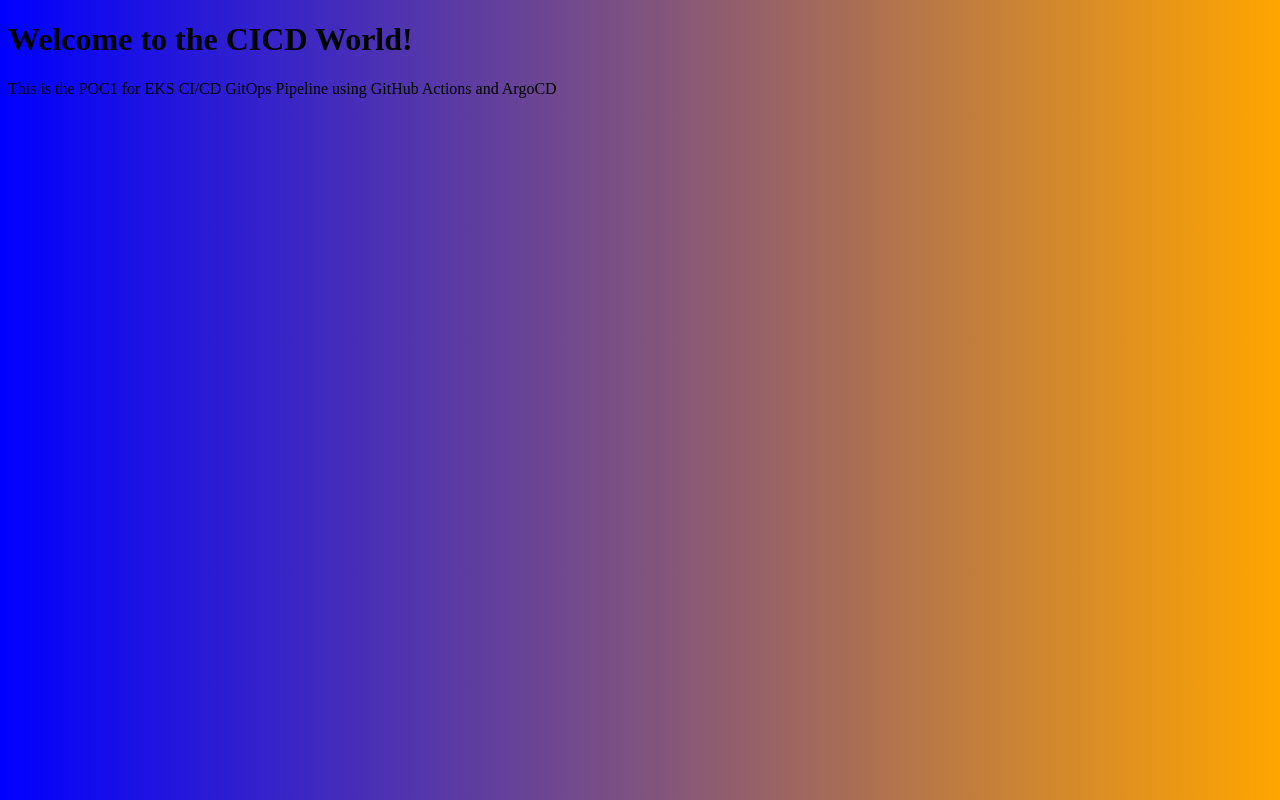
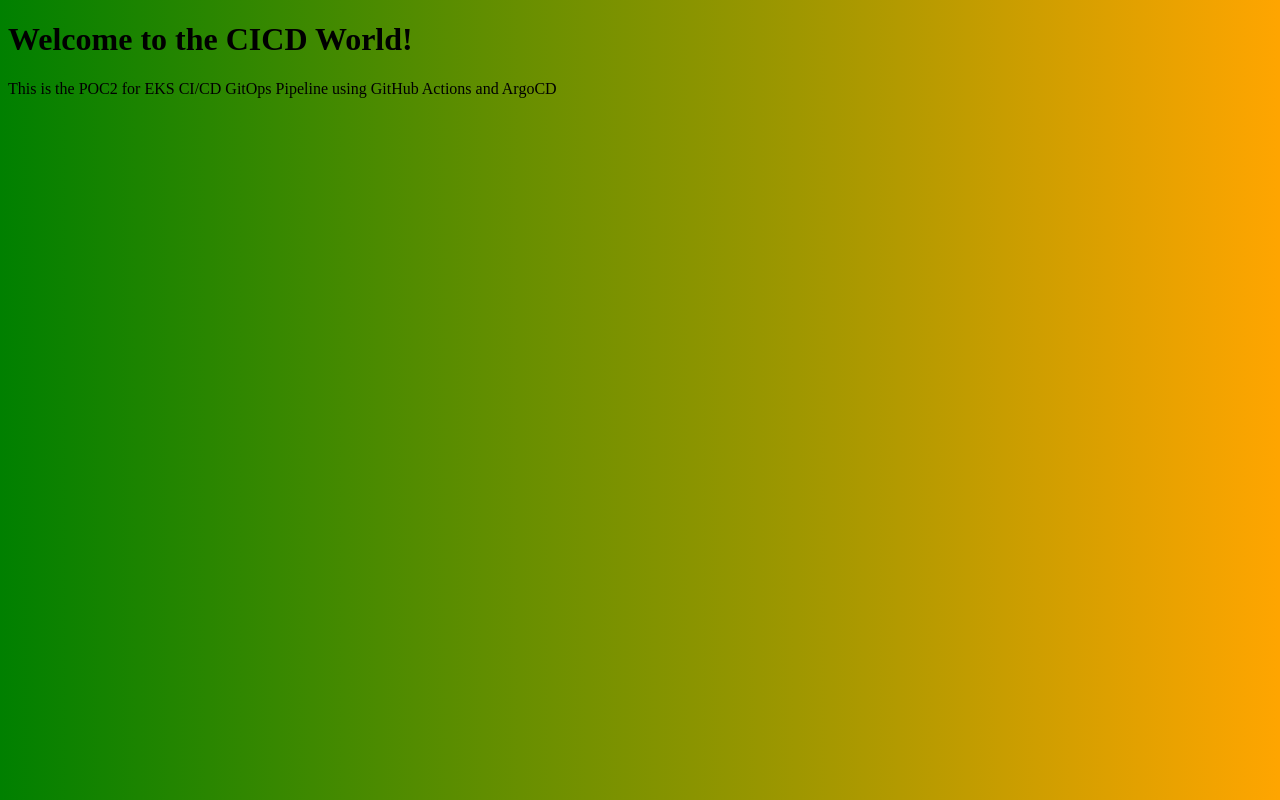
Before and after one commit to sakaleatgithub/aws-spacelift-cicd, a plain HTML site: page index.html in a window 1280 px wide. Drawn offline with Linux system fonts and the light colour scheme.

Commit message:
Updated Dev nginx app for POC2

```diff
--- a/index.html
+++ b/index.html
@@ -5,9 +5,9 @@
     <title>Style Property</title>
 </head>
 
-<body style="background-image: -webkit-linear-gradient(left, blue, orange)">
+<body style="background-image: -webkit-linear-gradient(left, green, orange)">
     <h1>Welcome to the CICD World!</h1>
-    <p>This is the POC1 for EKS CI/CD GitOps Pipeline using GitHub Actions and ArgoCD</p>
+    <p>This is the POC2 for EKS CI/CD GitOps Pipeline using GitHub Actions and ArgoCD</p>
 </body>
 
 </html>
```
Also changed, not shown: 5 other files.
